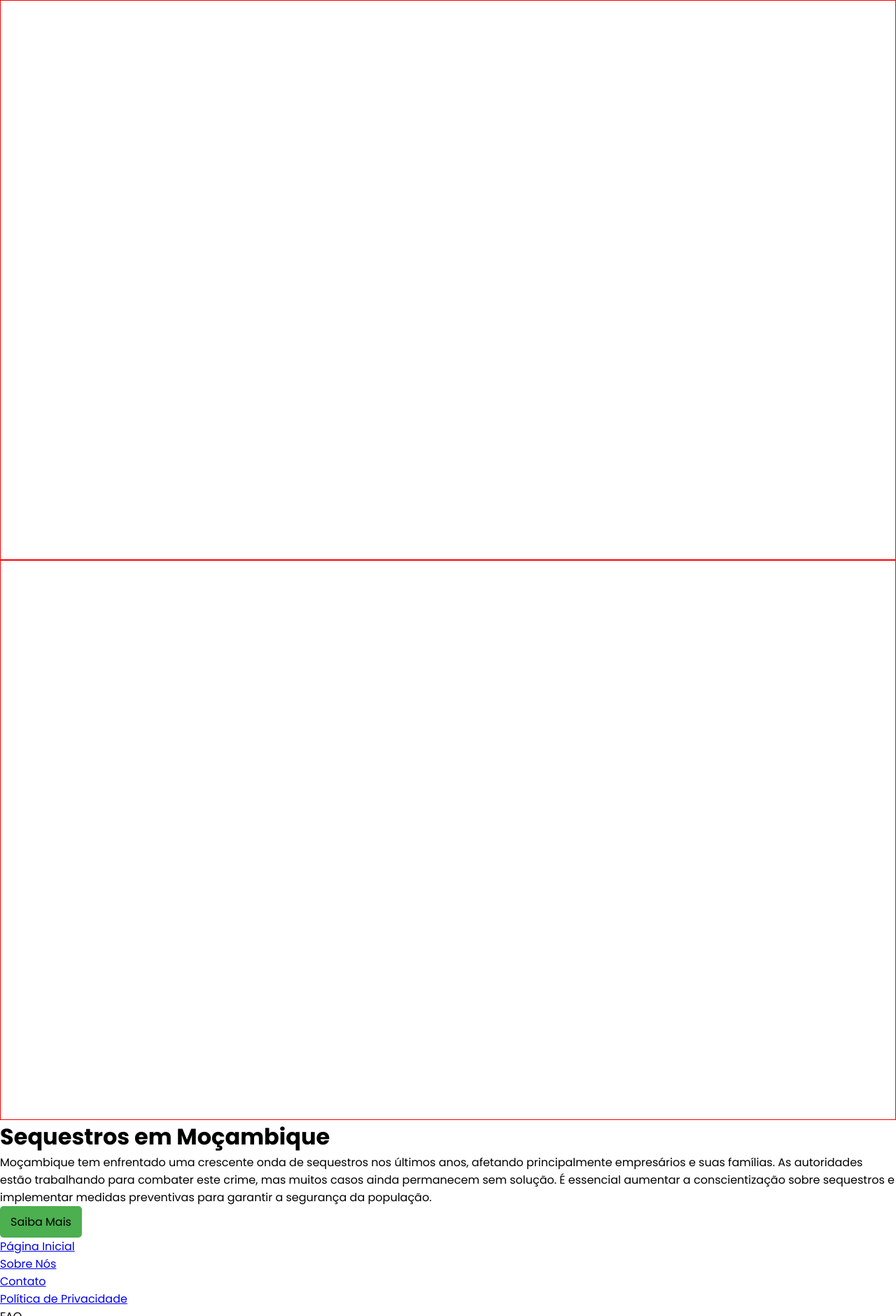
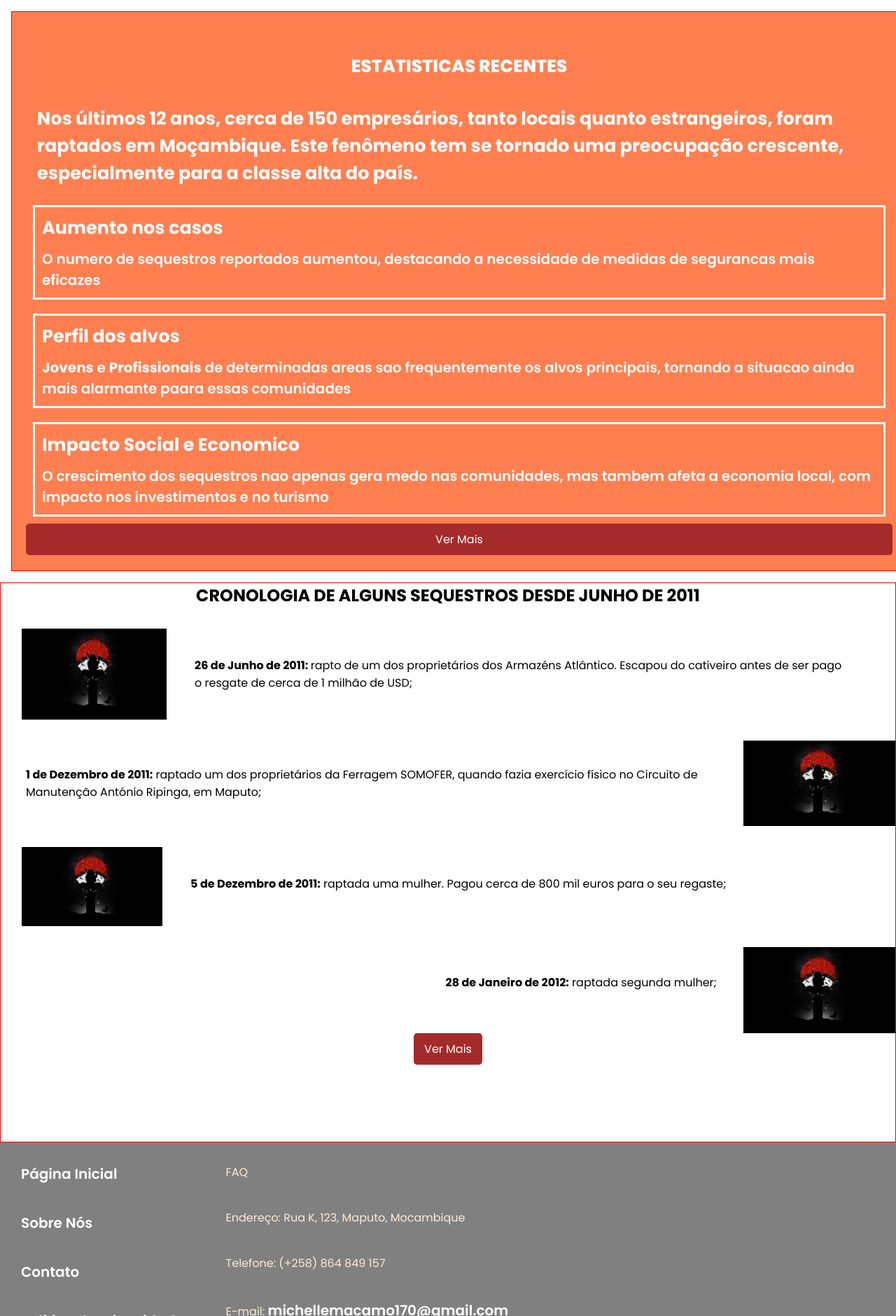
Before and after one commit to macamo12/Sequestro2, a plain HTML site: page Home-Page.html in a window 1280 px wide. Shown: the part 1600-3480 px from the top of the page at 70% size. Drawn offline with Linux system fonts and the light colour scheme.

Commit message:
commit das 4 seccoes

```diff
--- a/Home-Page.css
+++ b/Home-Page.css
@@ -56,6 +56,7 @@
 
 .section-container {
   height: 100vh;
+  width: auto;
   border: 1px solid red;
 }
 
@@ -119,13 +120,13 @@
   background-color: rgb(255, 255, 255);
   border-radius: 8px;
   box-shadow: 0 2px 10px rgba(0, 0, 0, 0.1);
-  margin: 10px;
+  margin: 5px;
   text-align: center;
   width: 30%;
 }
 
 .section-image img {
-  width: 100%;
+  width: 90%;
   height: auto; /* Mantém a proporção da imagem */
   border-radius: 10px;
 }
@@ -134,7 +135,7 @@
 }
 
 button {
-  background-color: var(--primary-color);
+  background-color: brown;
   color: white;
   border: none;
   padding: 10px 15px;
@@ -145,12 +146,12 @@ button {
 }
 
 button:hover {
-  background-color: var(--hover-color);
+  background-color: burlywood;
 }
 
 button a {
   text-decoration: none;
-  color: black;
+  color: white;
 }
 
 .section-image p {
@@ -163,12 +164,203 @@ button a {
   opacity: 0.8;
 }
 
-/* Media Queries */
+/* Media Queries responsividade*/
 @media (max-width: 768px) {
   .menu {
-      padding-inline: 20px;
+      padding-inline: 20px;/*ajusta para telas menores*/
   }
   .section-image {
-      width: 90%;
+      width: 90%; /*aumenta a largura para dispositivos menores*/
   }
 }
+
+#section3 {
+  width: 100%;
+  background-color: coral;
+  padding: 20px;
+  justify-content: center;
+  text-align: center;
+  color: white;
+  font-size: 17px;
+  display: flex;
+  flex-direction:column ;
+  position: relative;
+  margin: 16px;
+
+}
+
+.content1 h1{
+  text-align: center;
+  text-transform: uppercase;
+  font-weight: 800;
+  padding: 16px;
+  margin-top: 0;
+  margin: 20px;
+  font-size: 25px;
+}
+
+.content1 h2{
+  text-align: left;
+  margin-left:10px;
+  margin: 16px;
+  font-size: 20;
+  font-weight: 700;
+}
+
+.box{
+  border: 3px solid white;
+  margin: 10px;
+  text-align: left;
+  margin-left: 10px;
+
+}
+
+.box h2{
+  margin: 10px;
+}
+
+.box p{
+  margin: 10px;
+  font-size: 20px;
+  font-weight: 600;
+}
+#section4 h1{
+  text-align: center;
+  text-transform: uppercase;
+  justify-content: center;
+  align-items: center;
+
+}
+
+#section4 .content-image img{
+  width: 17%;
+  height: auto;
+}
+#image1{
+  display: flex;
+  justify-content: center;
+  margin: 15px;
+  padding: 15px;
+
+
+}
+#image1 p{
+  margin: 20px;
+  padding: 20px;
+  text-align:left;
+}
+
+#image2{
+  display: flex;
+  flex-direction: row-reverse;
+
+}
+#image2 p{
+  margin: 25px;
+  padding: 20px;
+  margin: 16px;
+}
+#image3{
+  display: flex;
+  margin: 15px;
+  padding: 15px;
+  margin-right: 50px;
+
+
+}
+#image3 p{
+  padding: 20px;
+  margin: 20px;
+  text-align:left;
+
+}
+
+#image4{
+  display: flex;
+  flex-direction: row-reverse;
+}
+#image4 p{
+  margin: 18px;
+  padding: 20px;
+}
+
+#btn-see {
+  background-color: brown;
+  color: white;
+  border: none;
+  padding: 10px 15px;
+  border-radius: 5px;
+  cursor: pointer;
+  font-size: 16px;
+  transition: background-color 0.5s;
+  display: flex;
+
+}
+
+#btn-see:hover {
+  background-color: burlywood;
+}
+
+#btn-see a {
+  text-decoration: none;
+  color: white;
+  align-items: center ;
+  text-align: center;
+  justify-content: center;
+
+}
+
+footer{
+background-color: grey;
+display: flex;
+}
+
+
+
+.row li{
+list-style: none;
+text-align: left;
+padding: 10px;
+margin: 20px;
+}
+
+.row a{
+  text-decoration: none;
+  color: white;
+  font-size: 20px;
+  font-weight: 600;
+
+}
+
+.cntt li{
+list-style: none;
+text-align:left;
+padding: 10px;
+color:antiquewhite;
+margin: 20px;
+}
+.cntt a{
+  text-decoration: none;
+  color: white;
+  font-size: 20px;
+  font-weight: 600;
+}
+.direitos{
+  text-align: center;
+  color: white;
+  font-size: 20px;
+  font-weight: 600;
+  padding: 10px;
+  display: block;
+}
+.row a:hover{
+  text-decoration: underline;
+}
+
+.cntt a:hover{
+  text-decoration: underline;
+}
+
+.direitos{
+  margin-top: 250px;
+}
--- a/Home-Page.html
+++ b/Home-Page.html
@@ -66,26 +66,64 @@
    </div>
 </section>
 
-<section class="section-container">
+<section class="section-container" id="section3">
+
+  <div class="content1">
+    <h1>Estatisticas Recentes</h1>
+
+    <h2>Nos últimos 12 anos, cerca de 150 empresários, tanto locais quanto estrangeiros, foram raptados em Moçambique. Este fenômeno tem se tornado uma preocupação crescente, especialmente para a classe alta do país.</h2>
+  </div>
+
+    <div class="box">
+      <h2>Aumento nos casos</h2>
+      <p>O numero de sequestros reportados aumentou, destacando a necessidade de medidas de segurancas mais eficazes</p>
+    </div>
+
+      <div class="box">
+       <h2>Perfil dos alvos</h2>
+       <p><b>Jovens</b> e <b>Profissionais</b> de determinadas areas sao frequentemente os alvos principais, tornando a situacao ainda mais alarmante paara essas comunidades</p>
+      </div>
+
+       <div class="box">
+      <h2>Impacto Social e Economico</h2>
+      <p>O crescimento dos sequestros nao apenas gera medo nas comunidades, mas tambem afeta a economia local, com impacto nos investimentos e no turismo</p>
+       </div>
+
+       <button><a href="#">Ver Mais</a></button>
+  </div>
 
 </section>
-<section class="section-container">
+
+<section class="section-container" id="section4">
+  <h1>Cronologia de alguns sequestros desde Junho de 2011</h1>
+
+  <div class="content-image" id="image1">
+    <img src="./imagens/teste.jpg">
+  <p><b>26 de Junho de 2011: </b>rapto de um dos proprietários dos Armazéns Atlântico. Escapou do cativeiro antes de ser pago o resgate de cerca de 1 milhão de USD;</p>
+</div>
+
+<div class="content-image" id="image2">
+  <img src="./imagens/teste.jpg" alt="">
+  <p><b>1 de Dezembro de 2011:</b>  raptado um dos proprietários da Ferragem SOMOFER, quando fazia exercício físico no Circuito de Manutenção António Ripinga, em Maputo;</p>
+</div>
+
+    <div class="content-image" id="image3">
+      <img src="./imagens/teste.jpg">
+  <p><b>5 de Dezembro de 2011:</b> raptada uma mulher. Pagou cerca de 800 mil euros para o seu regaste;</p>
+</div>
+
+<div class="content-image" id="image4">
+  <img src="./imagens/teste.jpg">
+  <p><b>28 de Janeiro de 2012:</b> raptada segunda mulher;</p>
+</div>
+
+  <button id="btn-see" style="display: block; margin: 0 auto;"><a href="#">Ver Mais</a></button>
 
 </section>
 
 
 
-  <div class="container">
-    <div class="content">
 
-      <h1>Sequestros em Moçambique</h1>
-      <p>Moçambique tem enfrentado uma crescente onda de sequestros nos últimos anos, afetando
-        principalmente empresários e suas famílias. As autoridades estão trabalhando para combater
-        este crime, mas muitos casos ainda permanecem sem solução. É essencial aumentar a conscientização
-        sobre sequestros e implementar medidas preventivas para garantir a segurança da população.</p>
-      <button><a href="#">Saiba Mais</a></button>
-    </div>
-  </div>
 
 </body>
 
```
Also changed, not shown: imagens/logo.png (added), imagens/teste.jpg (added).
